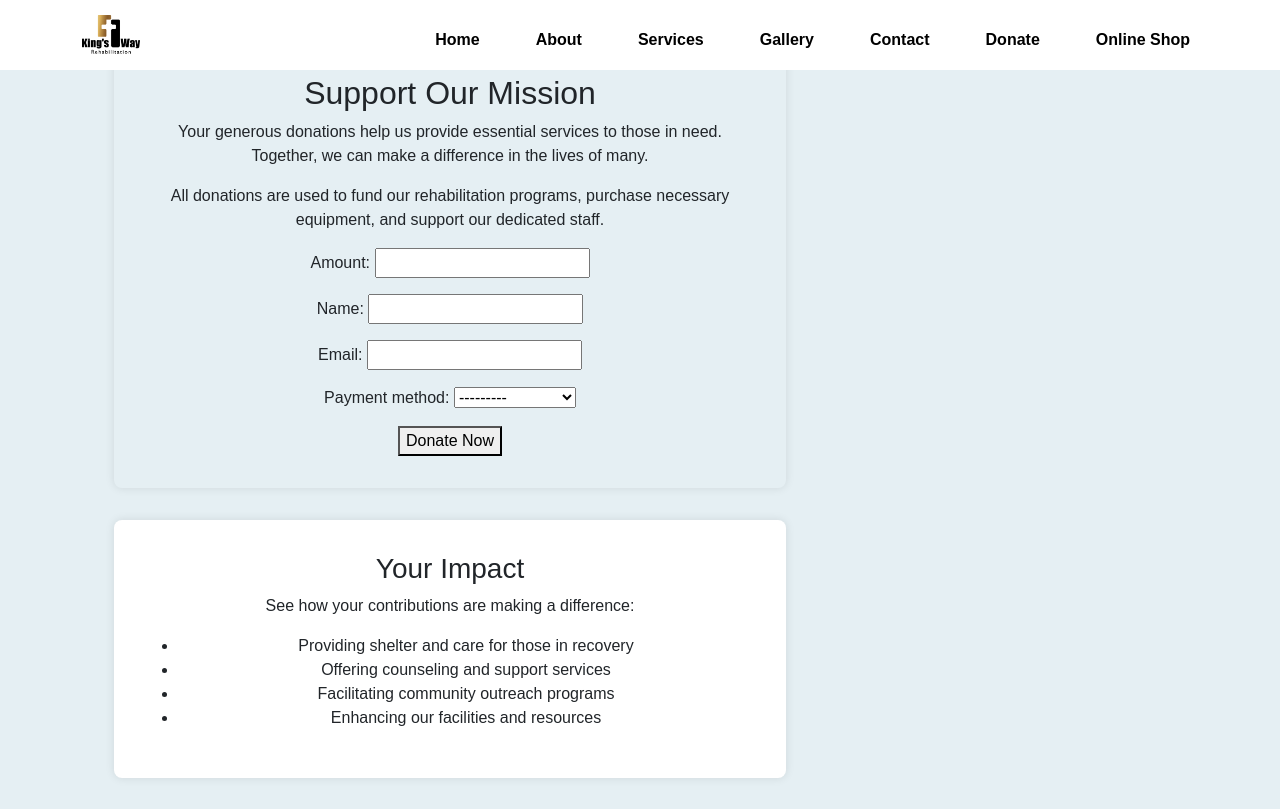
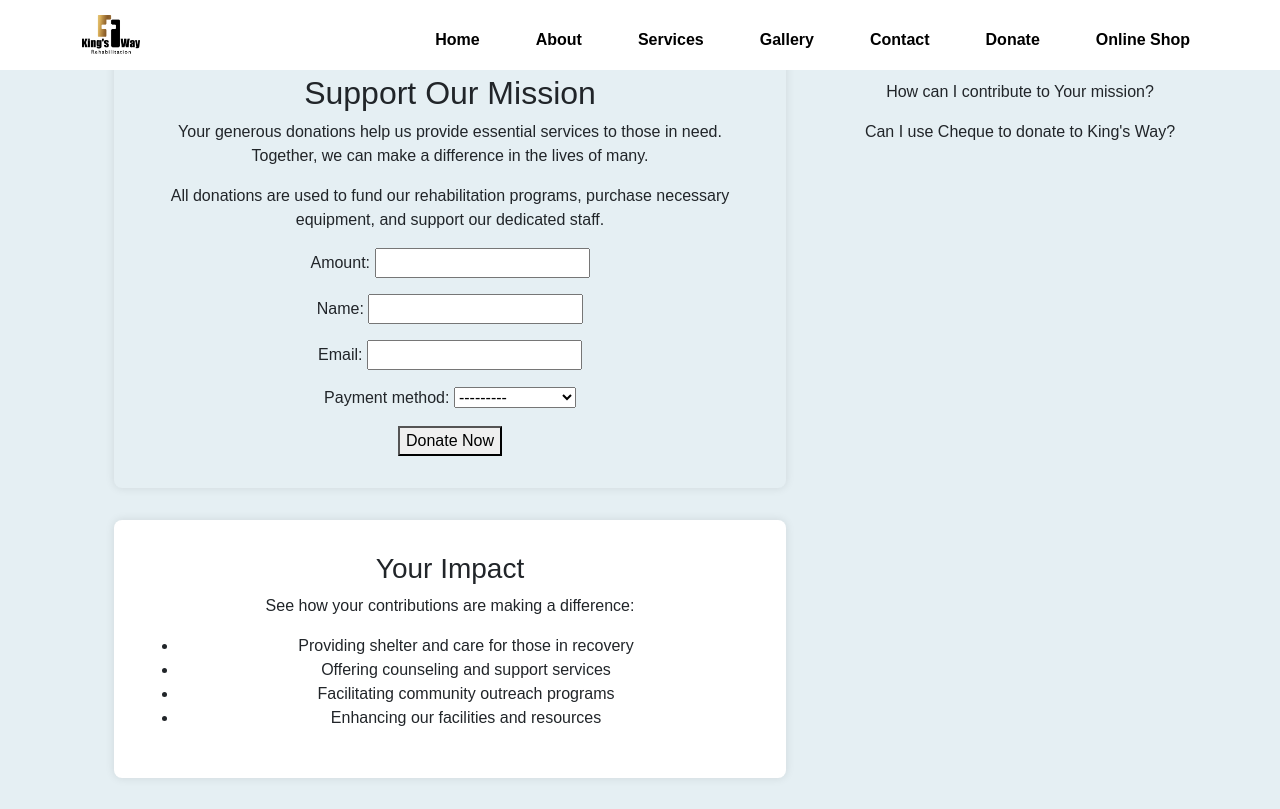
Before and after one commit to daphine-1207/King-s_Way_Rehabilitation_Center_Website, a Django app: page /donate/ in a window 1280 px wide. Shown: the top 809 px of the page. Run offline with Django 5.2, Linux system fonts and the light colour scheme; parts of the project's set-up code (start-up, migrations or seed data) failed here and were passed over.

Commit message:
edit donate page

```diff
--- a/KingsWayApp/templates/donate.html
+++ b/KingsWayApp/templates/donate.html
@@ -9,7 +9,7 @@ main {
 }
 
 .donate-section {
-    /* background-color: #fff; */
+    background-color: rgb(229, 239, 243);
     padding: 2rem;
     margin-bottom: 2rem;
     border-radius: 8px;
@@ -53,13 +53,12 @@ main {
     box-shadow: 0 0 10px rgba(0, 0, 0, 0.1);
 }
 
+
 </style>
-
 
     <div class="container text-center">
         <div class="row">
           <div class="col-8">
-
             <main>
                 <section class="donate-section">
                     <h2>Support Our Mission</h2>
@@ -84,22 +83,17 @@ main {
                     </ul>
                 </section>
             </main>
+
           </div>
-          <div class="col-4">col-4</div>
+          <div class="col-4" class="question">
+           <p>Questions</p>
+           <p>What does my donations to King's Way do?</p>
+           <p>How can I contribute to Your mission?</p>
+           <p>Can I use Cheque to donate to King's Way?</p>
+
+          </div>
         </div>
       </div>
 
 
-
-
-
-
-
-
-
-
-
-
-
-
 {% endblock %}
```
Also changed, not shown: KingsWayApp/migrations/0001_initial.py, KingsWayApp/migrations/0002_donation_subscription_name.py (added), db.sqlite3 (added). Lines whose indentation alone changed are shown as unchanged.
